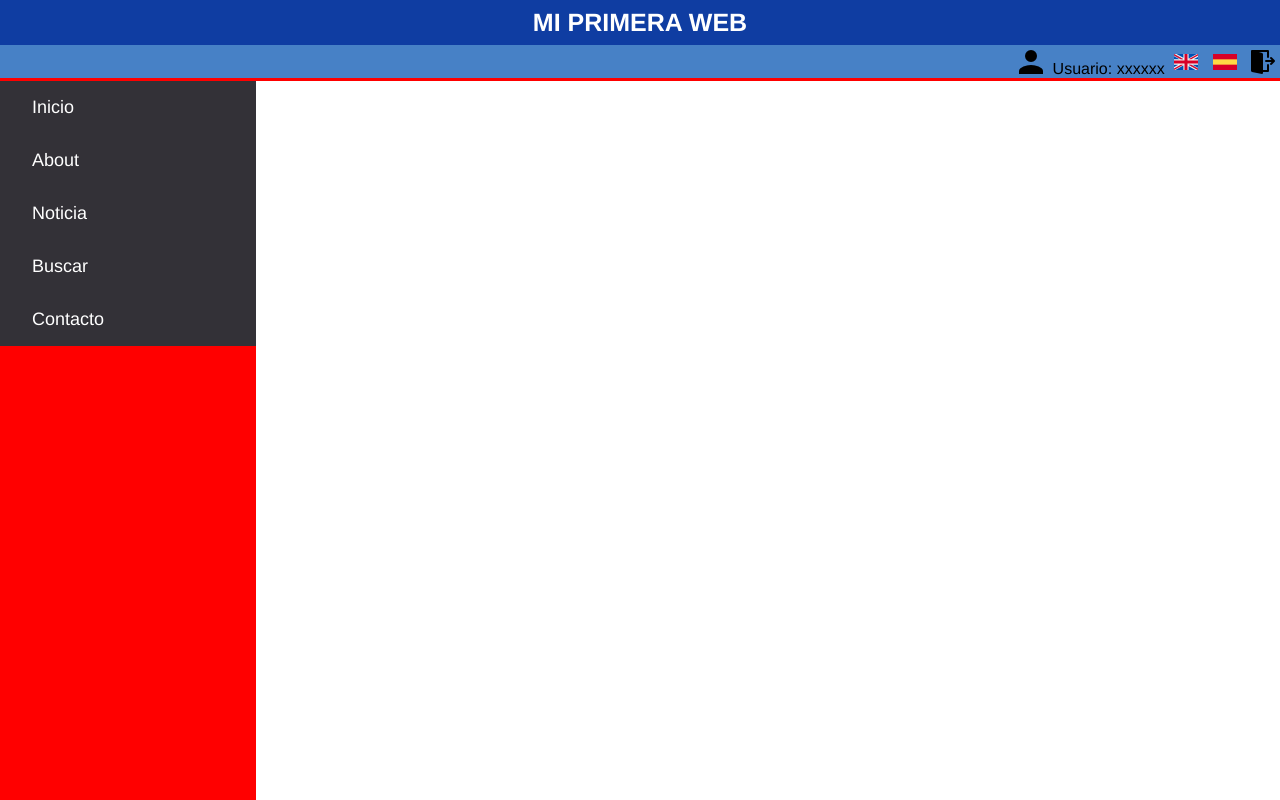
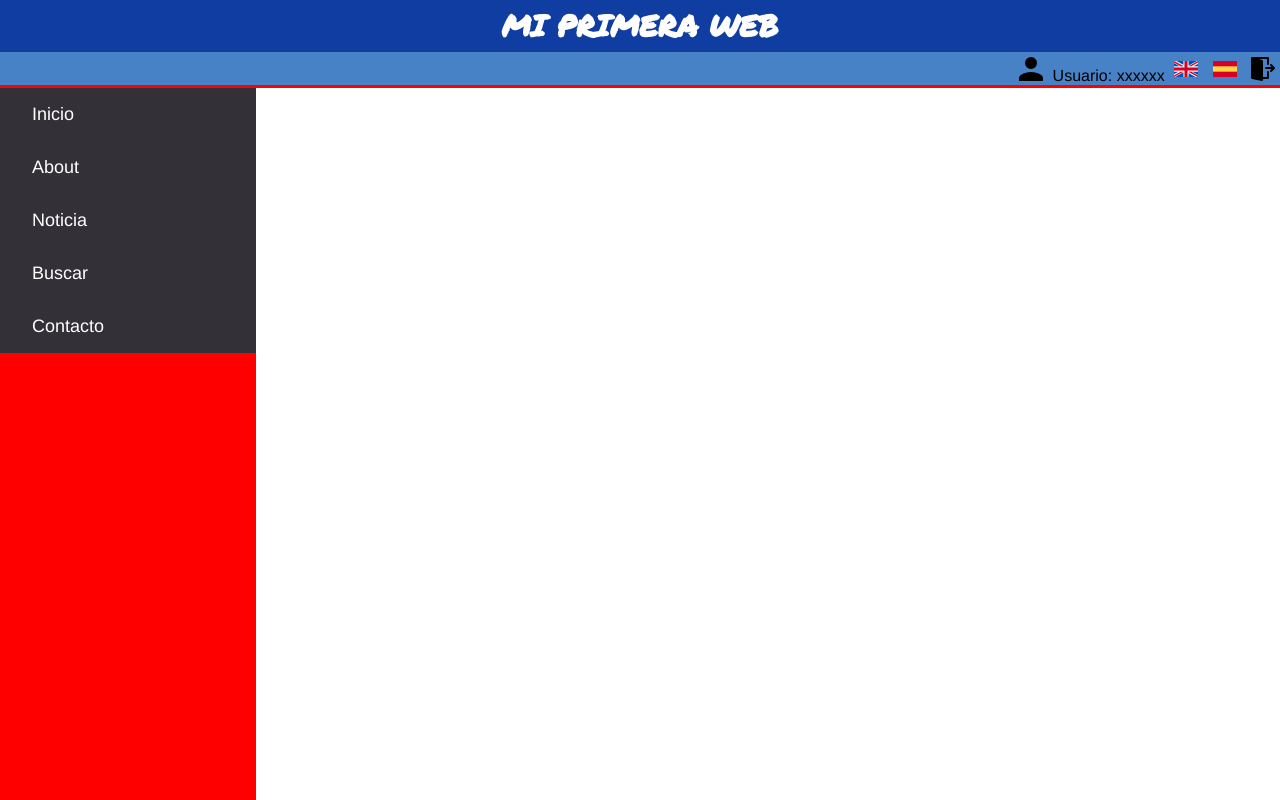
Before and after one commit to oscarpon/Primera_entrega, a plain HTML site: page index.html in a window 1280 px wide. Shown: the top 800 px of the page. Drawn offline with Linux system fonts and the light colour scheme.

Commit message:
cambio de fuente del titulo

```diff
--- a/index.html
+++ b/index.html
@@ -5,6 +5,7 @@
   <meta name="viewport" content="width=device-width, initial-scale=1.0">
   <meta http-equiv="X-UA-Compatible" content="ie=edge">
   <link rel="stylesheet" href="styles.css">
+  <link href="https://fonts.googleapis.com/css?family=Permanent+Marker" rel="stylesheet">
   <title>Document</title>
 </head>
 <body>
--- a/styles.css
+++ b/styles.css
@@ -26,13 +26,13 @@ body{
   margin: 5px;
 }
 h1{
-  font-size: 25px;
+  font-size: 30px;
   margin: 0;
-  font-family:  Helvetica;
+  font-family: 'Permanent Marker', cursive;
   margin-top: inherit;
   text-transform: uppercase;
   color: white;
-  padding: 8px;
+  padding: 4px;
 }
 
 
```
